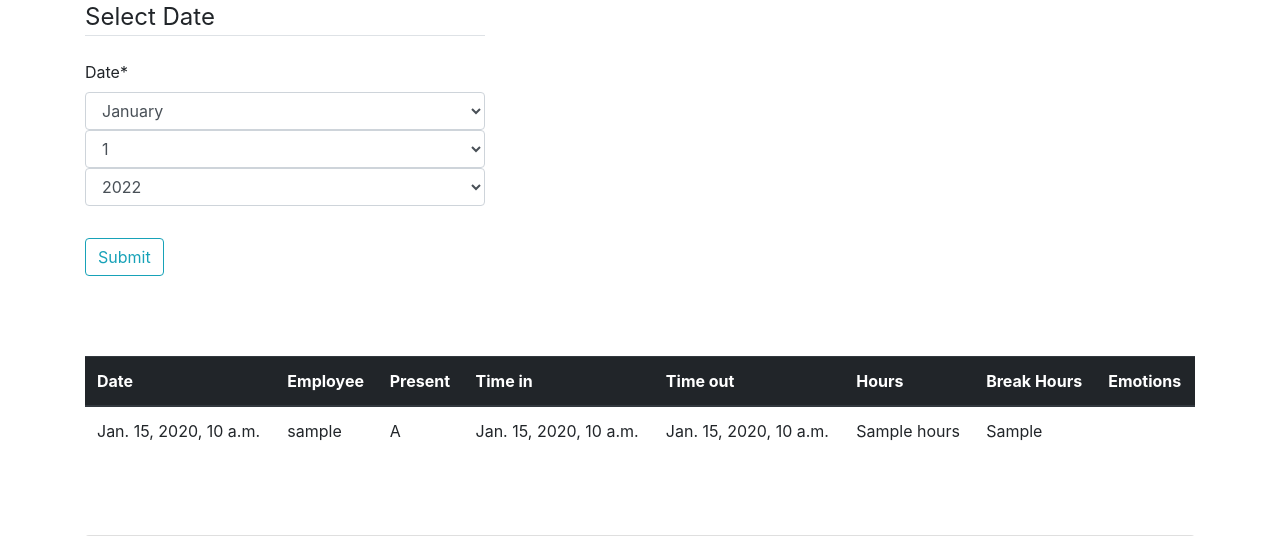
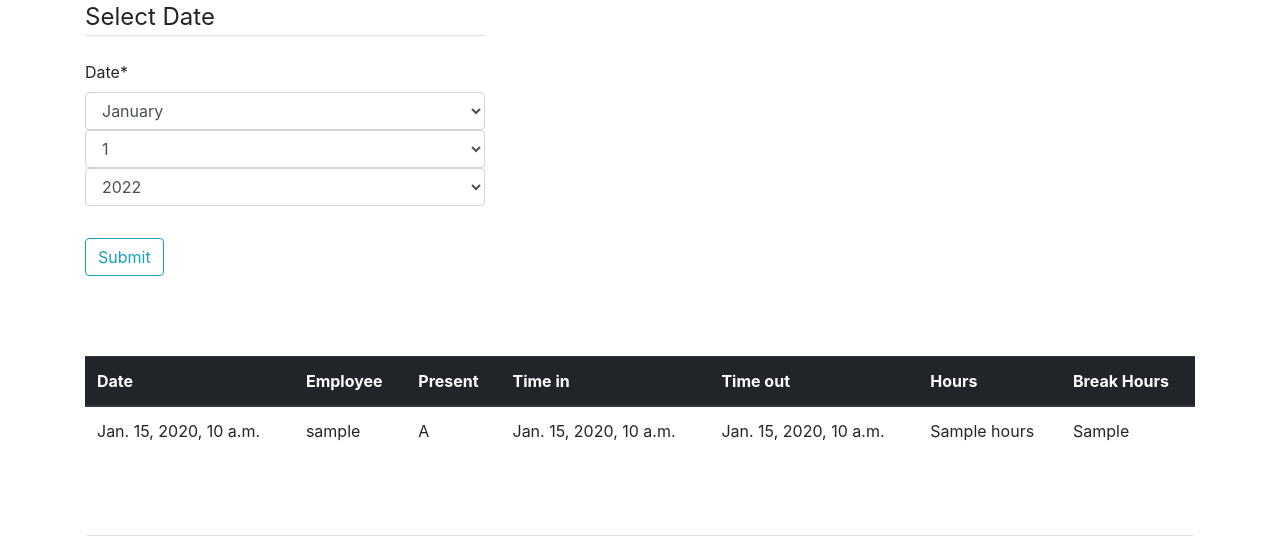
Before and after one commit to Abhinav-92/Attendance-Management, a Django app: template recognition/templates/recognition/view_attendance_date.html in a window 1280 px wide; the page is wider, and only the part inside the window is pictured. Shown: the part 81-617 px from the top of that part. Run offline with Django 3.2, Linux system fonts and the light colour scheme; the template is opened without the code that fills it: values that come from a table or form of the project are taken from there, most other values are stand-ins (such as "Sample title", 1, 10 or a date in 2020); parts of the project's set-up code (start-up, migrations or seed data) failed here and were passed over; some libraries are stand-ins or nearby versions.

Commit message:
Update view_attendance_date.html

```diff
--- a/recognition/templates/recognition/view_attendance_date.html
+++ b/recognition/templates/recognition/view_attendance_date.html
@@ -72,7 +72,7 @@
             <th scope="col">Time out</th>
             <th scope="col">Hours</th>
             <th scope="col"> Break Hours</th>
-            <th scope="col">Emotions</th>
+
         </tr>
         </thead>
         <tbody>
```
